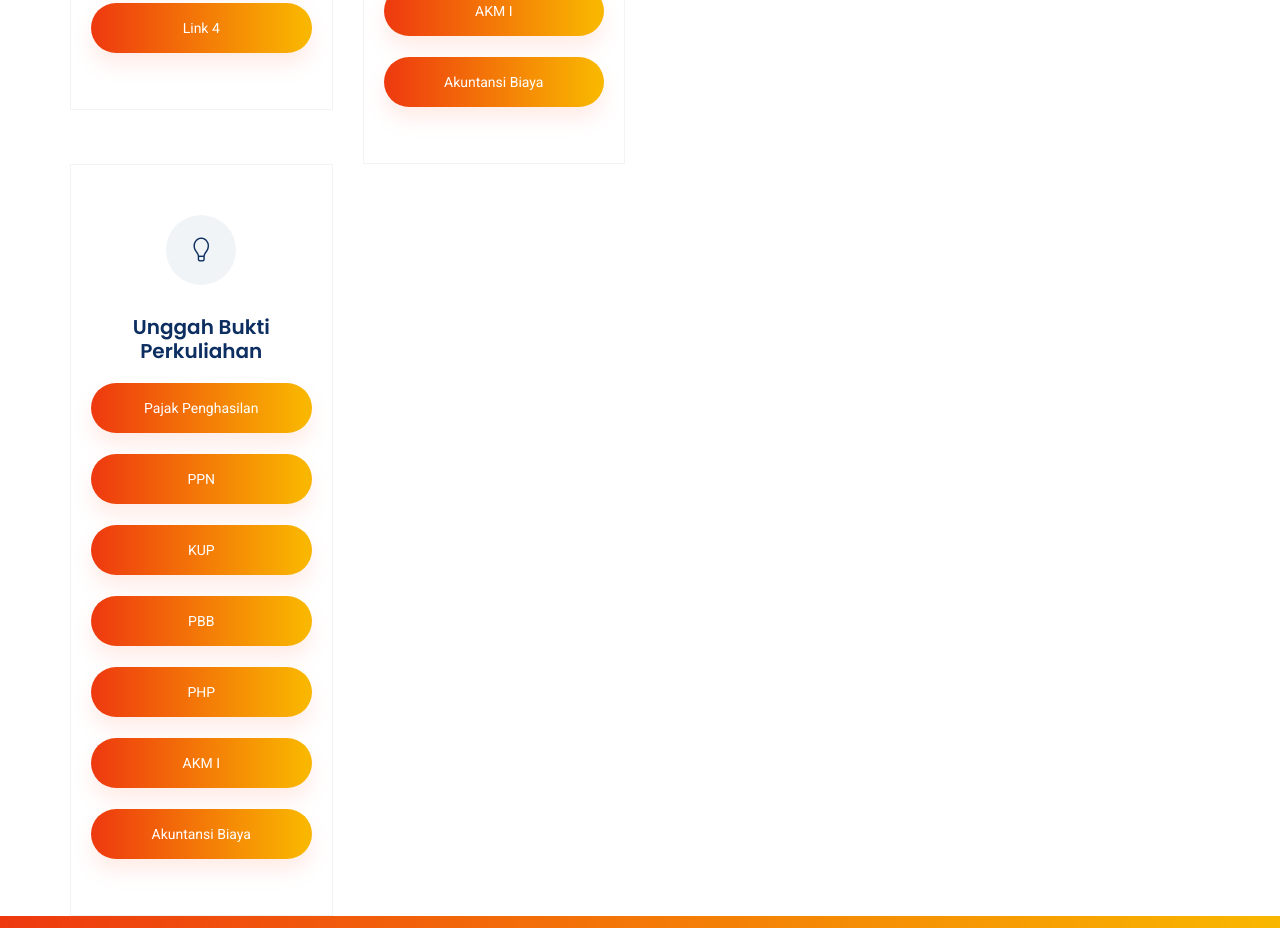
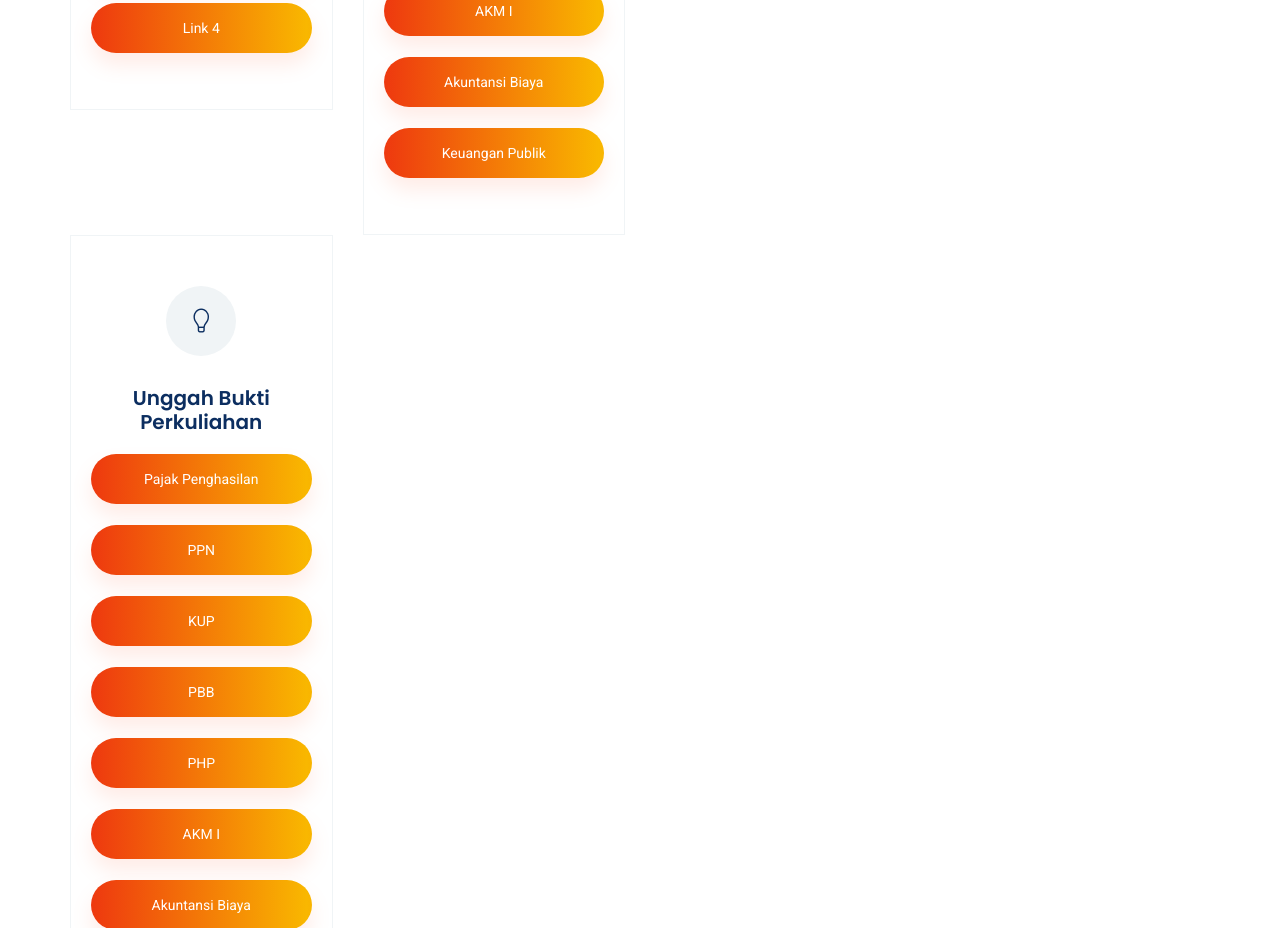
Before and after one commit to 307pajak2019/307pajak2019.github.io, a plain HTML site: page docs/index.html in a window 1280 px wide. Shown: the part 1580-2508 px from the top of the page. Drawn offline with Linux system fonts and the light colour scheme.

Commit message:
Update index.html

```diff
--- a/docs/index.html
+++ b/docs/index.html
@@ -154,6 +154,8 @@
 							<a href="https://drive.google.com/drive/folders/1sdb8U68Wi3fvf3hPgvne-yjB_rTe12T7?usp=sharing" class="btn_1 full">PHP</a><br><br>
 							<a href="https://drive.google.com/drive/folders/1jHDJ7Bg01OziguhtAi0V-_i2IZdIzAJz?usp=sharing" class="btn_1 full">AKM I</a><br><br>
 							<a href="https://drive.google.com/drive/folders/1Xj1JUTsKEZEsq8P5q-5CTZKtIzDfld8_?usp=sharing" class="btn_1 full">Akuntansi Biaya</a><br><br>
+				<a href="https://drive.google.com/drive/folders/1Rl0qWfEcgIaT2B7qEvfYQwQVT86BhlkQ?usp=sharing" class="btn_1 full">Keuangan Publik</a><br><br>
+
                         </div>
                     </div>
                 </div>
```
